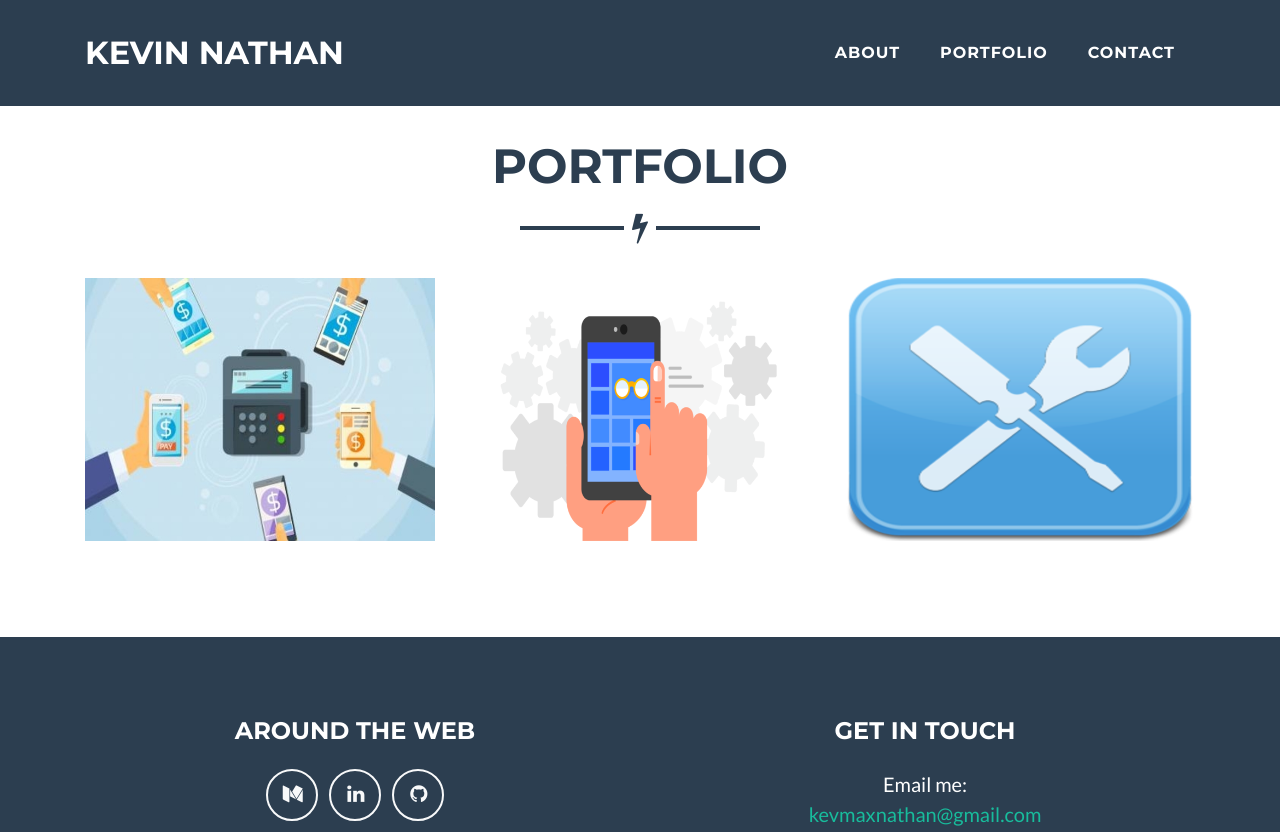
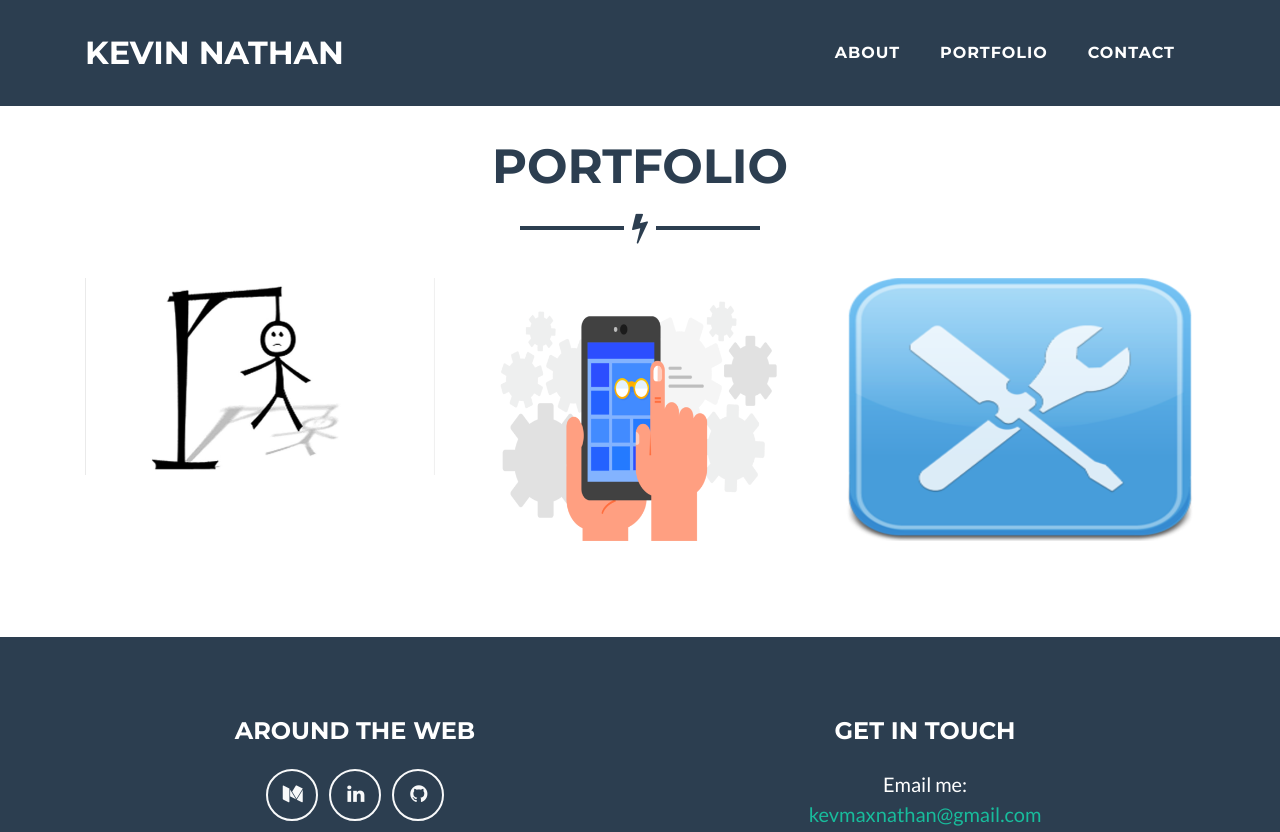
Before and after one commit to kevnat/Bootstrap-Portfolio, a plain HTML site: page portfolio.html in a window 1280 px wide. Shown: the top 832 px of the page. Drawn offline with Linux system fonts and the light colour scheme.

Commit message:
added hangman to portfolio

```diff
--- a/portfolio.html
+++ b/portfolio.html
@@ -72,13 +72,13 @@
               <hr class="star-dark mb-5">
               <div class="row">
                 <div class="col-md-6 col-lg-4">
-                  <a class="portfolio-item d-block mx-auto" href="#portfolio-modal-1">
+                  <a class="portfolio-item d-block mx-auto" href="https://kevnat.github.io/word-guess-game/">
                     <div class="portfolio-item-caption d-flex position-absolute h-100 w-100">
                       <div class="portfolio-item-caption-content my-auto w-100 text-center text-white">
                         <i class="fa fa-search-plus fa-3x"></i>
                       </div>
                     </div>
-                    <img class="img-fluid" src="img/pay.jpg" alt="">
+                    <img class="img-fluid" src="img/hangman.jpg" alt="">
                   </a>
                 </div>
                 <div class="col-md-6 col-lg-4">
```
Also changed, not shown: img/hangman.jpg (added).
